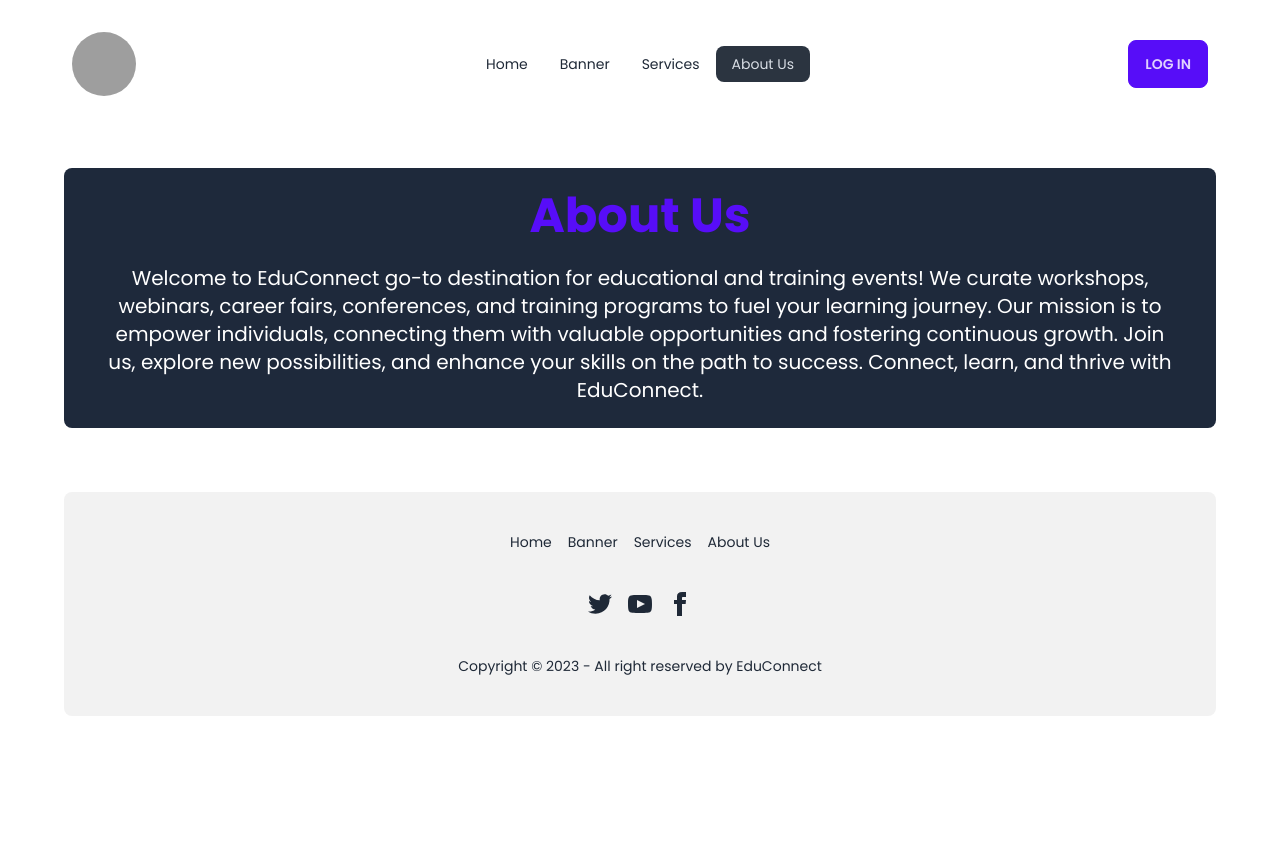
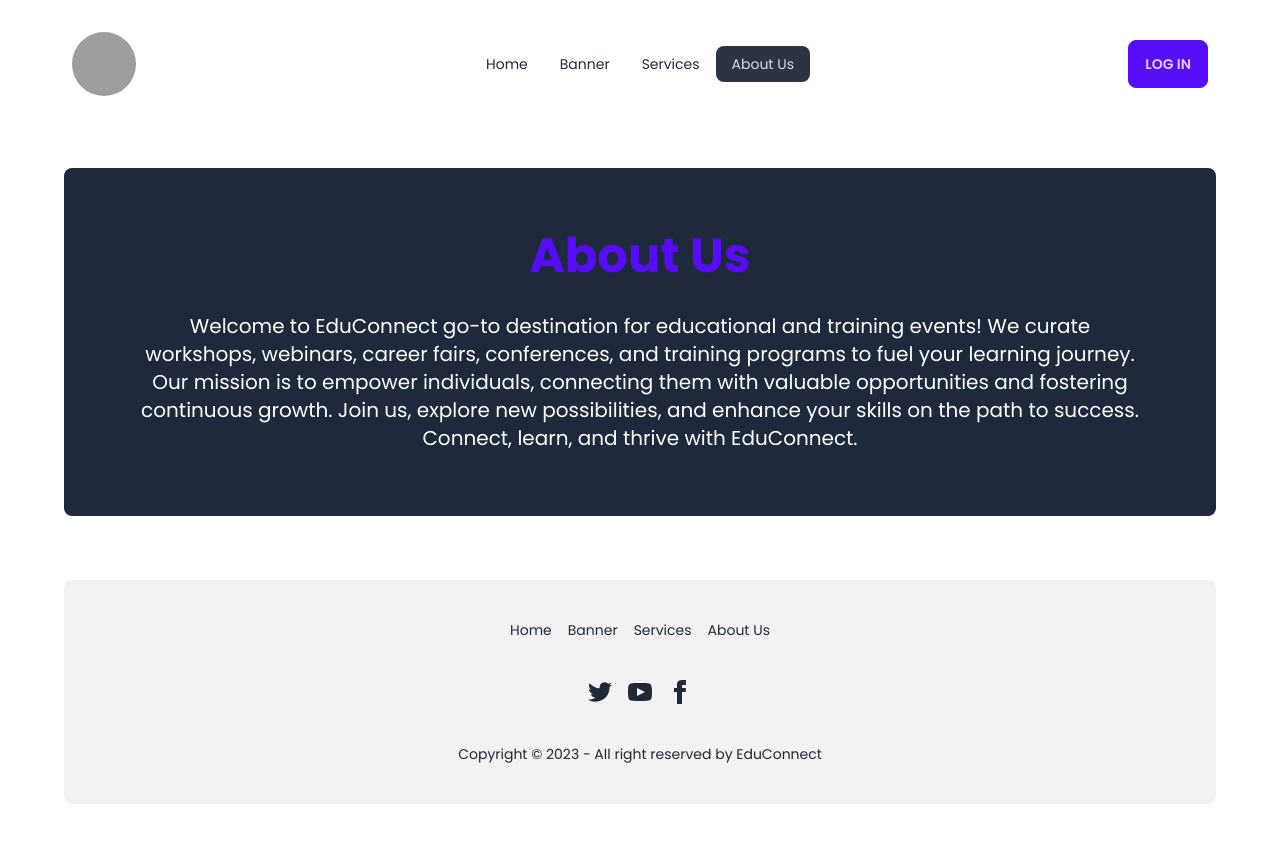
Before and after one commit to wdkammrul/EduConnect, a React (Vite) app: page /about in a window 1280 px wide. Before the commit the page ends 800 px from the top, so only its background shows below. Built offline with nearby package versions, Linux system fonts and the light colour scheme; no server answers; grey boxes are pictures that could not be loaded.

Commit message:
Private route page completed

```diff
--- a/src/pages/AboutUs.jsx
+++ b/src/pages/AboutUs.jsx
@@ -2,8 +2,8 @@
 
 const AboutUs = () => {
     return (
-        <div className="my-16 p-6 rounded-lg text-center bg-slate-800 text-white">
-            <h2 className="text-5xl text-primary mb-6 font-bold">About Us</h2>
+        <div className="my-16 p-16 rounded-lg text-center bg-slate-800 text-white">
+            <h2 className="text-5xl text-primary mb-8 font-bold">About Us</h2>
             <p className="text-xl px-3">Welcome to EduConnect go-to destination for educational and training events! We curate workshops, webinars, career fairs, conferences, and training programs to fuel your learning journey. Our mission is to empower individuals, connecting them with valuable opportunities and fostering continuous growth. Join us, explore new possibilities, and enhance your skills on the path to success. Connect, learn, and thrive with EduConnect.
             </p>
         </div>
```
